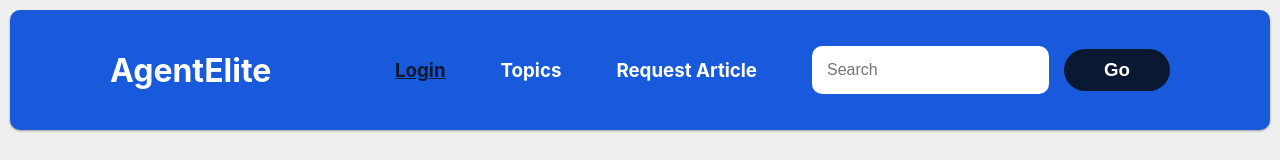
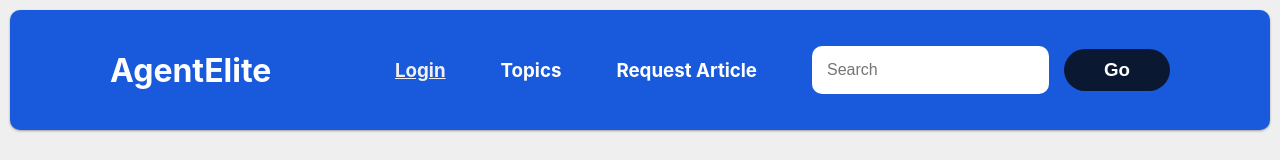
Before and after one commit to charlesGraham/ae-kb, a React (Create React App) app: page / in a window 1280 px wide. In both pictures the pointer is over the element "Login". Shown: the top 160 px of the page. Built offline with nearby package versions, Linux system fonts and the light colour scheme.

Commit message:
catch all

```diff
--- a/src/Header.css
+++ b/src/Header.css
@@ -40,7 +40,7 @@
 }
 
 .header_navLink:hover {
-    color: #0A1931;
+    color: #EFEFEF;
     text-decoration: underline;
     cursor: pointer;
 }
```
